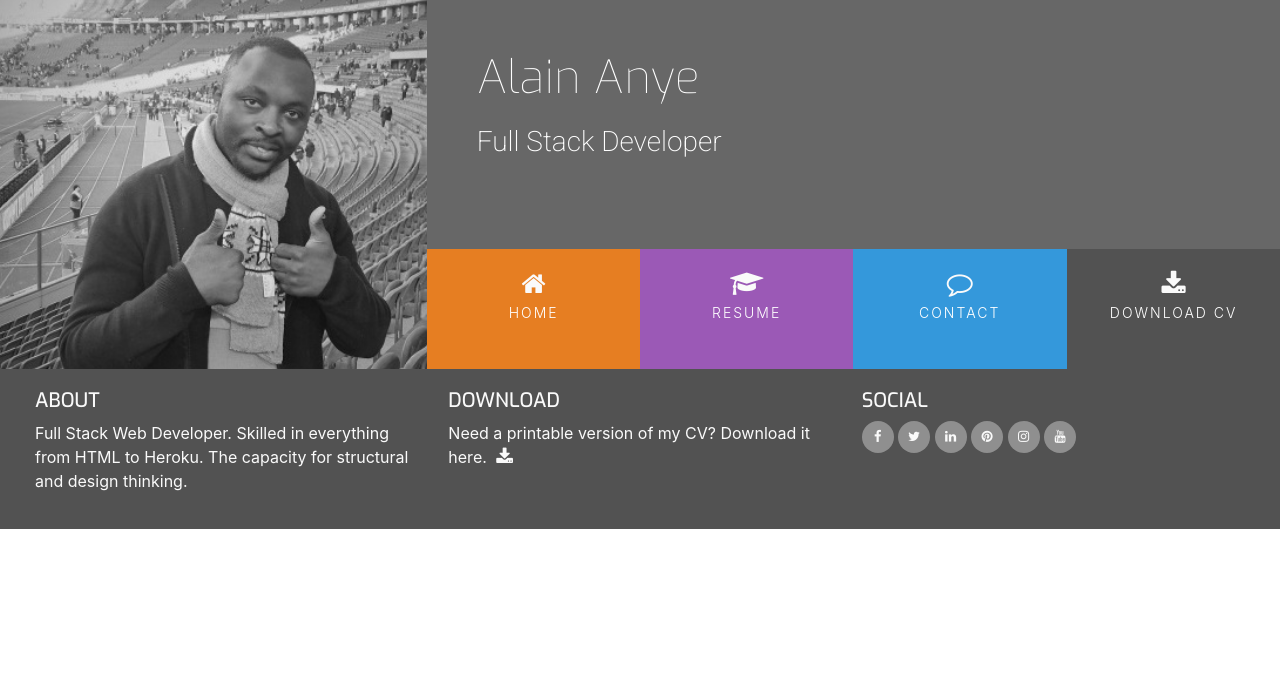
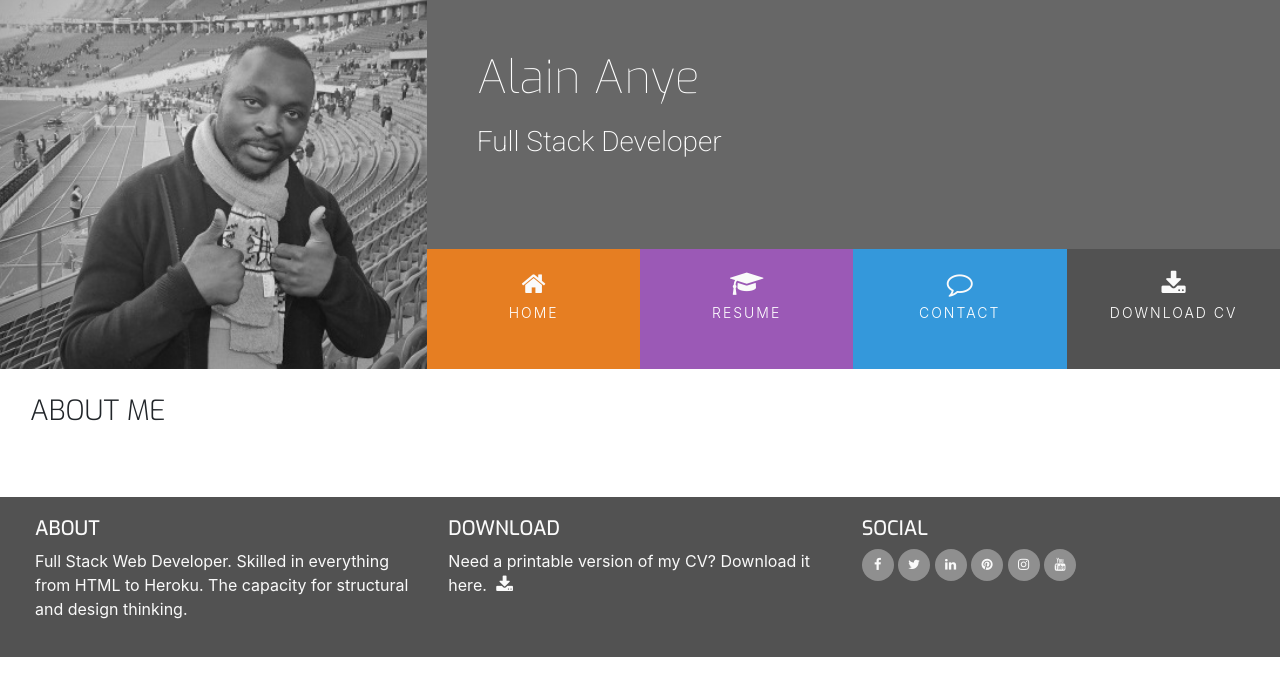
Before and after one commit to Alain2020/resume-project, a plain HTML site: page index.html in a window 1280 px wide. Drawn offline with nearby package versions, Linux system fonts and the light colour scheme.

Commit message:
Finished index page, added CSS and other pages

```diff
--- a/assets/css/style.css
+++ b/assets/css/style.css
@@ -4,6 +4,10 @@
 
 .bg-color-name-title {
     background-color: #676767;
+}
+
+.bg-color-three-reasons {
+    background-color: #fff;
 }
 
 .ui-menu-color-home {
@@ -44,6 +48,22 @@ h4 {
     display: inline-block;
 }
 
+.row-table {
+    display: table;
+}
+
+.section-column {
+    display: table-cell;
+    padding: 0 30px 30px;
+    float: 0;
+}
+
+.section-heading {
+    font-family: "Exo", sans-serif;
+    font-weight: 300;
+    margin-top: 25px;
+    margin-bottom: 40px;
+}
 
 /*-------------------Heading-------------------------*/
 
--- a/index.html
+++ b/index.html
@@ -42,7 +42,16 @@
             </div>
         </div>
     </header>
-    <section>
+    <section class="container-fluid">
+        <div class="row row-table">
+            <div class="col-md-8 bg-color-three-reasons section-column">
+                <div class="row">
+                    <div class="col">
+                        <h3 class="section-heading uppercase">About Me</h3>
+                    </div>
+                </div>
+            </div>
+        </div>
 
     </section>
     <footer class="container-fluid">
```
Also changed, not shown: contact.html (added), resume.html (added).
